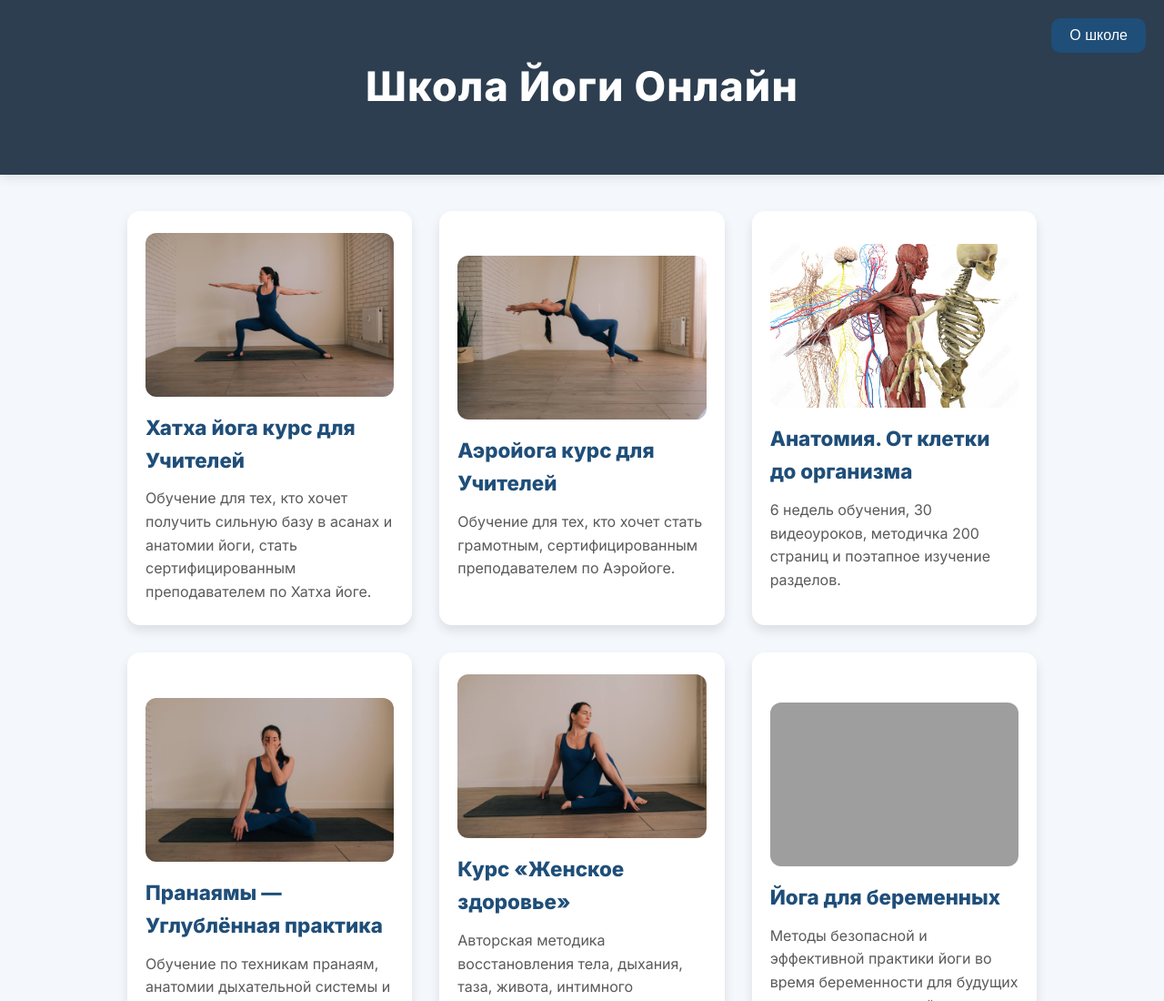
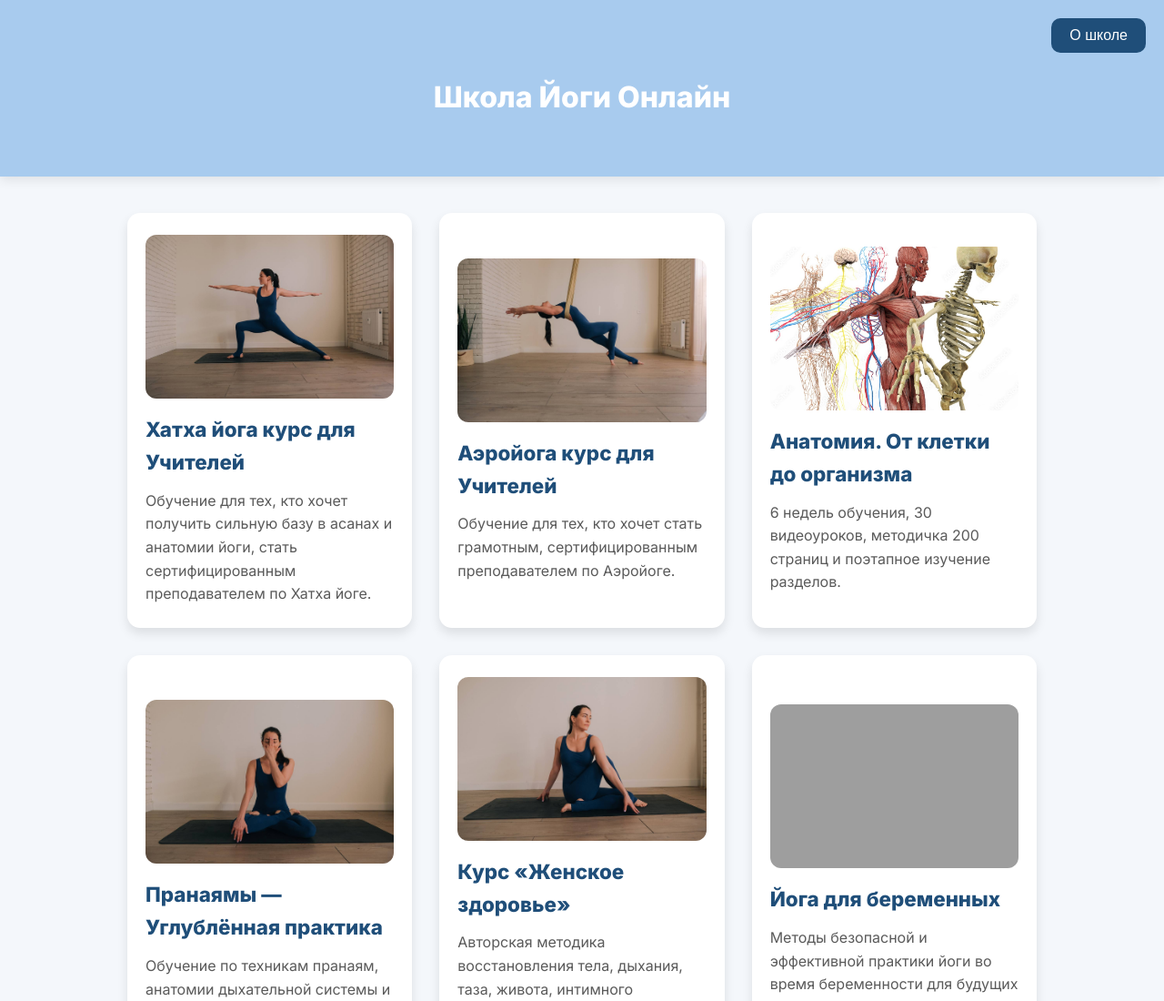
Before and after one commit to TellievRoma/yoga-site, a plain HTML site: page index.html in a window 1280 px wide. Shown: the top 1100 px of the page at 91% size. Drawn offline with Linux system fonts and the light colour scheme; grey boxes are pictures that could not be loaded.

Commit message:
Update index.html

```diff
--- a/index.html
+++ b/index.html
@@ -14,12 +14,13 @@
       line-height: 1.6;
     }
     header {
-      background: #2c3e50;
-      color: white;
-      padding: 60px 20px;
-      text-align: center;
-      box-shadow: 0 3px 12px rgba(0, 0, 0, 0.1);
-      position: relative;
+  background: #a8cbee; /* светло-синий */
+  color: white;
+  padding: 60px 20px 40px;
+  text-align: center;
+  box-shadow: 0 3px 12px rgba(0, 0, 0, 0.1);
+  position: relative;
+}
     }
     header h1 {
       margin: 0;
```
